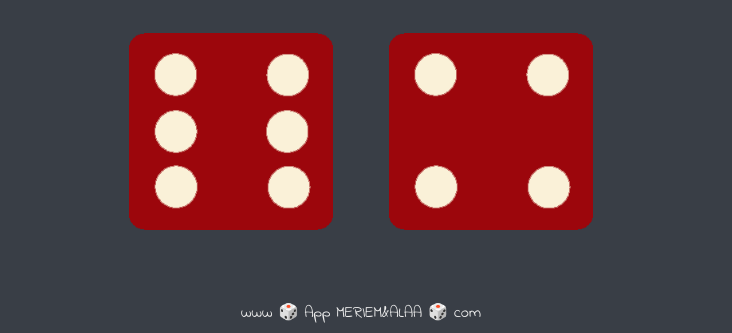
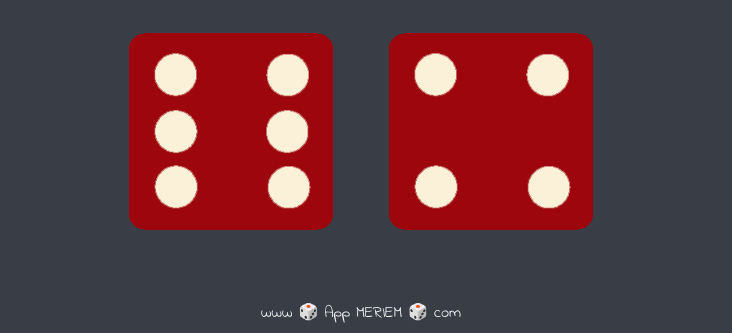
Before and after one commit to Githu6Girl/dicee-challenge, a plain HTML site: page index.html in a window 1280 px wide. Shown: the part 622-955 px from the top of the page, without its empty margins (279-1011 px from the left). Drawn offline with Linux system fonts and the light colour scheme.

Commit message:
Update index.html

```diff
--- a/index.html
+++ b/index.html
@@ -25,7 +25,7 @@
       </div>
     </div>
 
-    <footer>www 🎲 App MERIEM&ALAA 🎲 com</footer>
+    <footer>www 🎲 App MERIEM 🎲 com</footer>
     <script src="index.js"></script>
   </body>
 </html>
```
